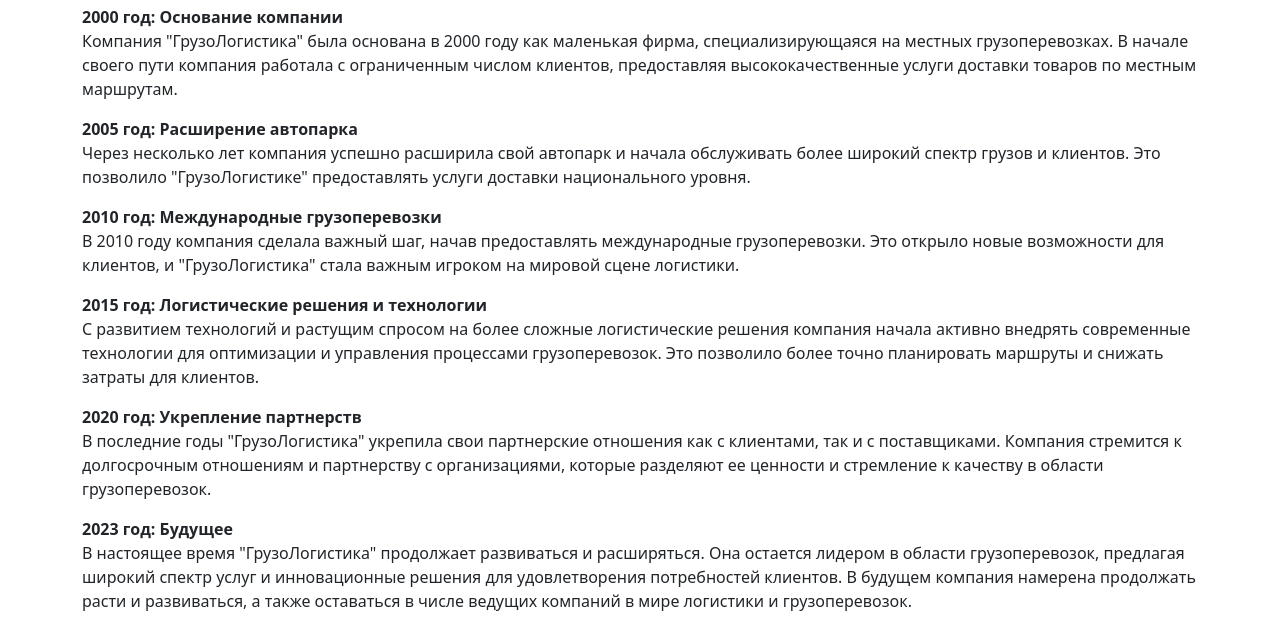
After one commit to EcLerk/PythonLabs, a Django app: template lab4/templates/polls/about_us.html in a window 1280 px wide. The commit adds this page. Shown: the part 845-1474 px from the top of the page. Run offline with Django 4.2, Linux system fonts and the light colour scheme; the template is opened without the code that fills it: most values are stand-ins (such as "Sample title", 1, 10 or a date in 2020).

Commit message:
add about us page

```diff
--- a/lab4/lab4/urls.py
+++ b/lab4/lab4/urls.py
@@ -30,5 +30,6 @@ urlpatterns = [
     path('createorder', create_order, name='create_order'),
     path('ordersuccess/', order_success, name='order_success'),
     path('dogs/', show_dog, name='dogs'),
-    path('services/', services, name='services')
+    path('services/', services, name='services'),
+    path('about/', about_us, name='about')
 ]
--- a/lab4/polls/views.py
+++ b/lab4/polls/views.py
@@ -69,5 +69,9 @@ def services(request):
     services = Service.objects.all()
     drivers = Driver.objects.all()
     vehicles = Vehicle.objects.all()
-    return render(request, 'polls/services.html', {'title': 'Главная страница', 'drivers': drivers,
+    return render(request, 'polls/services.html', {'title': 'Услуги', 'drivers': drivers,
                                                 'services': services, 'vehicles': vehicles})
+
+
+def about_us(request):
+    return render(request, 'polls/about_us.html', {'title': 'О нас'})
--- /dev/null
+++ b/lab4/templates/polls/about_us.html
@@ -0,0 +1,51 @@
+{% extends 'polls/base.html' %}
+
+{% block title %}
+    {{ title }}
+{% endblock %}
+
+{% block content %}
+    <main>
+        <article><strong>"ГрузоЛогистика"</strong> - это ведущая компания в области грузоперевозок,
+            предоставляющая высококачественные и надежные услуги в сфере транспортировки грузов.
+            Наша компания специализируется на организации грузоперевозок как национального, так и международного масштаба.
+            Мы предлагаем клиентам интегрированные логистические решения, оптимизируя процесс доставки и снижая затраты.
+            Наша команда профессионалов и современный автопарк обеспечивают надежность и своевременность в доставке грузов.
+            Независимо от размера и характера вашей отправки, "ГрузоЛогистика" всегда готова предложить оптимальное решение
+            для ваших потребностей в грузоперевозках. Наше долгосрочное партнерство с клиентами - наш главный приоритет.
+        </article>
+
+       <iframe width="971" height="546" src="https://www.youtube.com/embed/PFepj-rWbFE" title="Оппенгеймер — Официальный русский трейлер #2 (Дубляж, 2023)" frameborder="0" allow="accelerometer; autoplay; clipboard-write; encrypted-media; gyroscope; picture-in-picture; web-share" allowfullscreen></iframe>
+
+       <article>
+           <strong>2000 год: Основание компании</strong>
+           <p>Компания "ГрузоЛогистика" была основана в 2000 году как маленькая фирма,
+               специализирующаяся на местных грузоперевозках. В начале своего пути компания работала с ограниченным
+               числом клиентов, предоставляя высококачественные услуги доставки товаров по местным маршрутам.</p>
+
+           <strong>2005 год:  Расширение автопарка</strong>
+           <p>Через несколько лет компания успешно расширила свой автопарк и начала обслуживать более широкий спектр грузов
+               и клиентов. Это позволило "ГрузоЛогистике" предоставлять услуги доставки национального уровня.</p>
+
+           <strong>2010 год: Международные грузоперевозки</strong>
+           <p>В 2010 году компания сделала важный шаг, начав предоставлять международные грузоперевозки. Это открыло новые возможности
+               для клиентов, и "ГрузоЛогистика" стала важным игроком на мировой сцене логистики.</p>
+
+           <strong>2015 год: Логистические решения и технологии</strong>
+           <p>С развитием технологий и растущим спросом на более сложные логистические решения компания начала активно внедрять современные технологии
+               для оптимизации и управления процессами грузоперевозок. Это позволило более точно планировать маршруты и снижать затраты для клиентов.</p>
+
+           <strong>2020 год: Укрепление партнерств</strong>
+           <p>В последние годы "ГрузоЛогистика" укрепила свои партнерские отношения как с клиентами, так и с поставщиками. Компания
+               стремится к долгосрочным отношениям и партнерству с организациями, которые разделяют
+               ее ценности и стремление к качеству в области грузоперевозок.</p>
+
+           <strong>2023 год: Будущее</strong>
+           <p>В настоящее время "ГрузоЛогистика" продолжает развиваться и
+               расширяться. Она остается лидером в области грузоперевозок, предлагая широкий спектр
+               услуг и инновационные решения для удовлетворения потребностей клиентов. В будущем компания
+               намерена продолжать расти и развиваться, а также оставаться в числе ведущих компаний в мире логистики и грузоперевозок.</p>
+       </article>
+    </main>
+
+{% endblock %}
--- a/lab4/templates/polls/base.html
+++ b/lab4/templates/polls/base.html
@@ -43,6 +43,7 @@
         {% else %}
             <a class="nav-item nav-link link-body-emphasis active" href="{% url 'create_order' %}">Заказать</a>
         {% endif %}
+        <a class="nav-item nav-link link-body-emphasis active" href="{% url 'about' %}">О нас</a>
         <a class="nav-item nav-link link-body-emphasis active" href="{% url 'dogs' %}">Собачки</a>
     </nav>
   </div>
```
Also changed, not shown: lab4/templates/polls/faq.html (added, +9 -0 lines).
